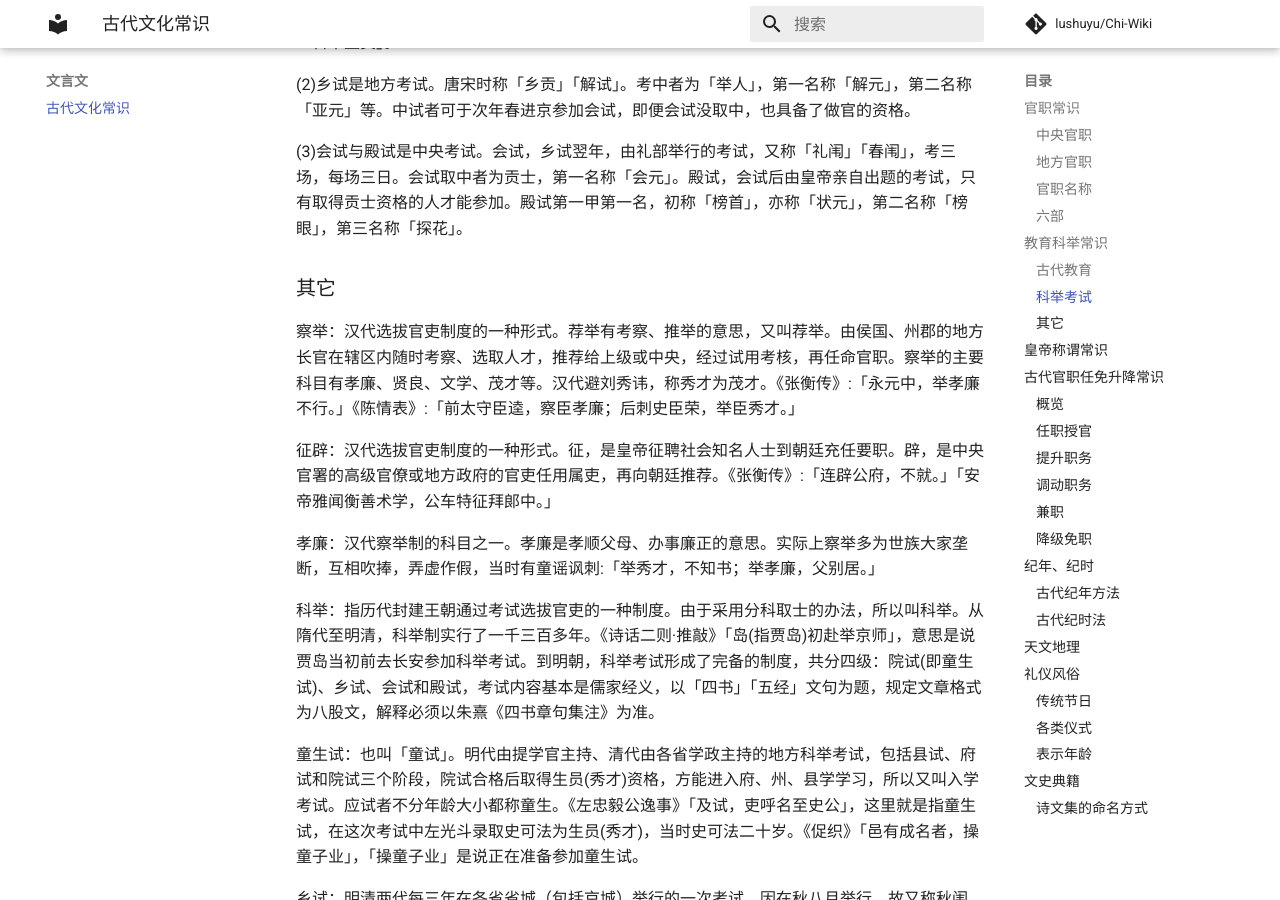
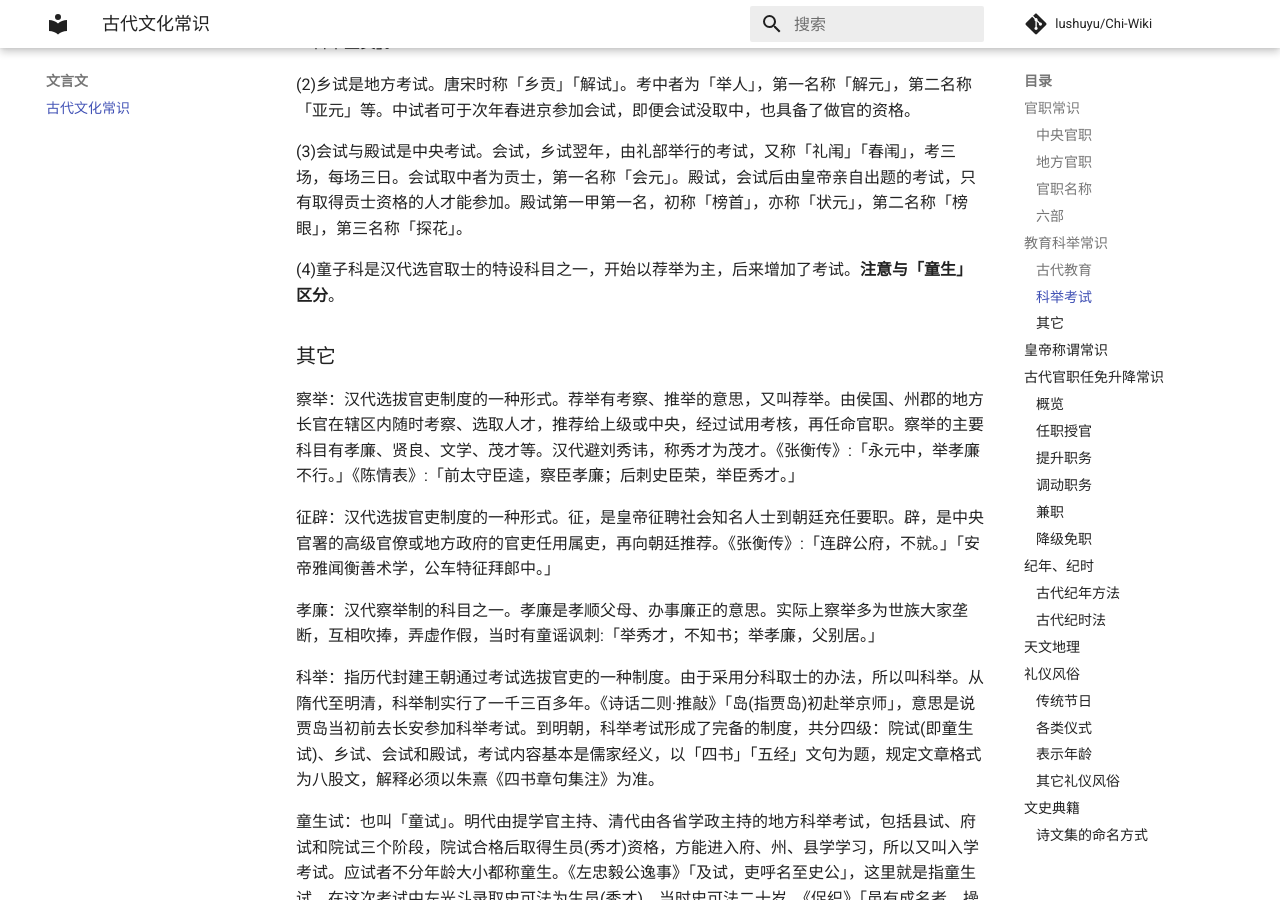
Before and after one commit to lushuyu/Chi-Wiki, an MkDocs documentation site: the page built from docs/文言文/古代文化常识.md, in a window 1280 px wide and 900 px high, scrolled down 6308 px. Built offline with MkDocs 1.6.1 and Material for MkDocs 9.7.7, drawn with Linux system fonts in a browser that asks for light colours; comment, search, counter and statistics services are not loaded; some of the changed text lies outside the part shown.

Commit message:
add 童子科 京畿 庐冢 避席

```diff
--- a/docs/文言文/古代文化常识.md
+++ b/docs/文言文/古代文化常识.md
@@ -173,6 +173,7 @@
 
 (3)会试与殿试是中央考试。会试，乡试翌年，由礼部举行的考试，又称「礼闱」「春闱」，考三场，每场三日。会试取中者为贡士，第一名称「会元」。殿试，会试后由皇帝亲自出题的考试，只有取得贡士资格的人才能参加。殿试第一甲第一名，初称「榜首」，亦称「状元」，第二名称「榜眼」，第三名称「探花」。
 
+(4)童子科是汉代选官取士的特设科目之一，开始以荐举为主，后来增加了考试。**注意与「童生」区分**。
 
 ### 其它
 
@@ -394,6 +395,8 @@
 
 ## 天文地理
 
+京畿：古代国都及其附近的地区。
+
 星宿:古代把星座称作星宿。
 
 分野:古代占星家为了用天象变化来占卜人间的吉凶祸福，将天上星空区域与地上的国州互相对应，称作分野。
@@ -494,6 +497,12 @@
 
 (11)期颐:一百岁。
 
+### 其它礼仪风俗
+
+庐冢：古人在服丧期间为守护父母或者师长的坟墓而盖的庐舍。
+
+避席：古人席地而坐，和对方说话时离席起立，以示敬意。
+
 ## 文史典籍
 
 四书:《大学》《中庸》《论语》《孟子》的合称。
```
